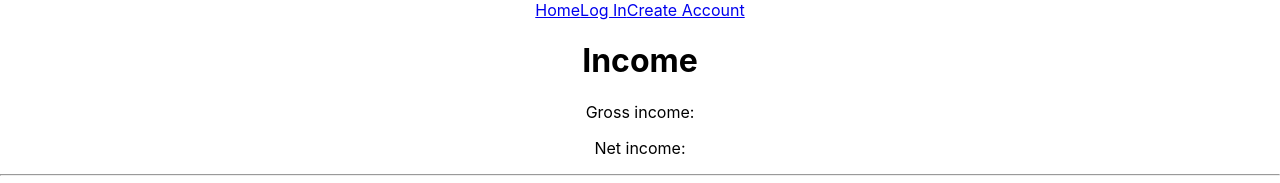
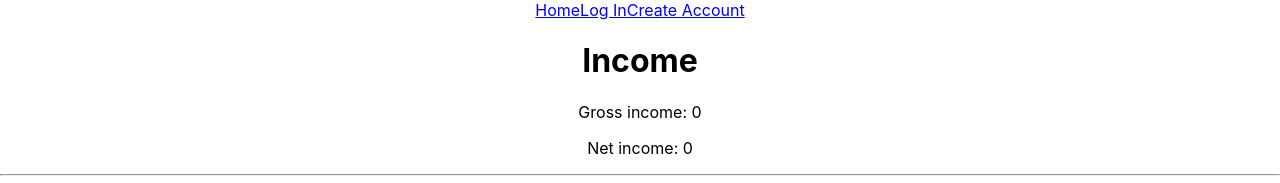
Before and after one commit to mvogee/budget_tool_2.0, a React (Create React App) app in the folder client/: page /income in a window 1280 px wide. Shown: the top 183 px of the page. Built offline with nearby package versions, Linux system fonts and the light colour scheme; no server answers.

Commit message:
gross and net income totals calulated and displayed

```diff
--- a/client/src/routes/Income.jsx
+++ b/client/src/routes/Income.jsx
@@ -10,7 +10,6 @@ import checkAuth from "../checkAuth";
 *   - display functions for income table.
 */
 
-
 function Income(props) {
     const [incomeList, setIncomeList] = useState();
     const [name, setName] = useState("");
@@ -18,6 +17,8 @@ function Income(props) {
     const [hoursPerWeek, setHoursPerWeek] = useState(40);
     const [taxRate, setTaxRate] = useState(0);
     const [retirement, setRetirement] = useState(0);
+    const [grossIncome, setGrossIncome] = useState(0);
+    const [netIncome, setNetIncome] = useState(0);
     const navigate = useNavigate();
 
     function setInput(e, inputSetter) {
@@ -43,6 +44,7 @@ function Income(props) {
         console.log(reData);
         if (reData.success) {
             setIncomeList(reData.obj);
+            calculateMonthIncome(reData.obj);
         }
 
     }
@@ -74,6 +76,7 @@ function Income(props) {
         let newIncomeItem = {id: id, incomeName: name, hourlyRate: hourlyRate, hoursPerWeek: hoursPerWeek, taxRate: taxRate, retirement: retirement };
         console.log(newIncomeItem);
         setIncomeList(incomeList ? incomeList.concat(newIncomeItem) : [newIncomeItem]);
+        calculateMonthIncome(incomeList ? incomeList.concat(newIncomeItem) : [newIncomeItem]);
     }
 
     useEffect(() => {
@@ -90,6 +93,18 @@ function Income(props) {
         authenticate();
     }, []);
 
+    function calculateMonthIncome(incomesList) {
+        let gross = 0;
+        let net = 0;
+        incomesList.forEach((item) => {
+            let itemGross = ((parseFloat(item.hourlyRate) * parseFloat(item.hoursPerWeek)) * 4);
+            gross += itemGross;
+            net += itemGross - (itemGross * item.taxRate) - (itemGross * item.retirement);
+        });
+        setGrossIncome(gross);
+        setNetIncome(net);
+    }
+
     function submitBtn(event) {
         event.preventDefault();
         sendData()
@@ -99,8 +114,8 @@ function Income(props) {
         <div className="income">
             <h1>Income</h1>
             <div className="top-stats">
-                <p>Gross income: {/* display gross income */} </p>
-                <p>Net income: {/* display net income */} </p>
+                <p>Gross income: {grossIncome} </p>
+                <p>Net income: {netIncome} </p>
             </div>
             <hr />
             <div className="form_div">
```
